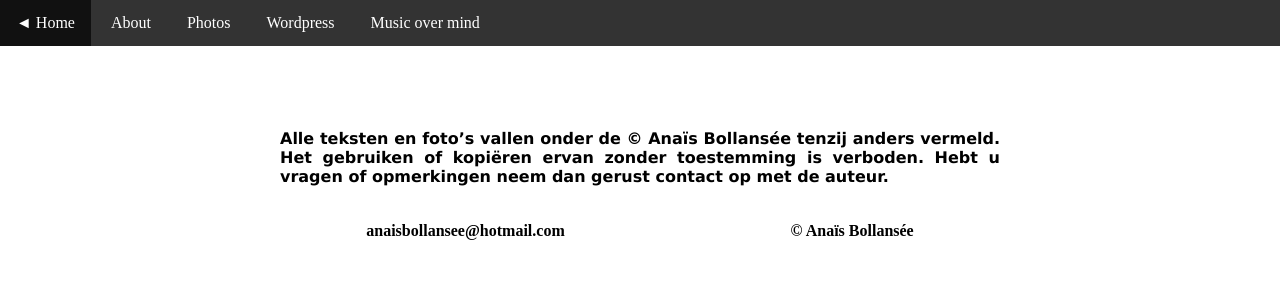
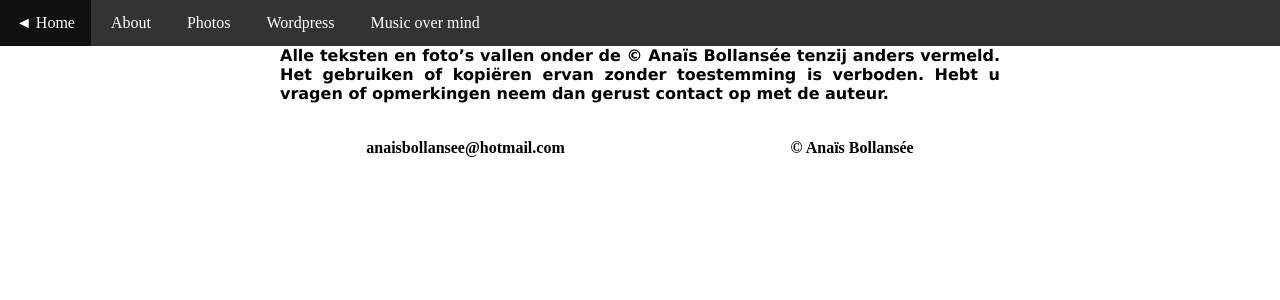
Before and after one commit to AnaisBollansee/AnaisBollansee.github.io, a Jekyll site: the page built from copywrite.md, in a window 1280 px wide. Shown: the top 300 px of the page. Built offline with Jekyll 4.4.1, drawn with Linux system fonts in a browser that asks for light colours; nearby versions of some CDN libraries.

Commit message:
content padding weg

```diff
--- a/css/styles.scss
+++ b/css/styles.scss
@@ -12,7 +12,6 @@ body {
 
 .content {
 	font-family: "Verdana", Arial, Helvetica, sans-serif;
-	padding-top: 50pt;
 	margin: 0 auto;
 	text-align: justify;
 	width: 540pt;
```
Also changed, not shown: index.md (+3 -0 lines).
